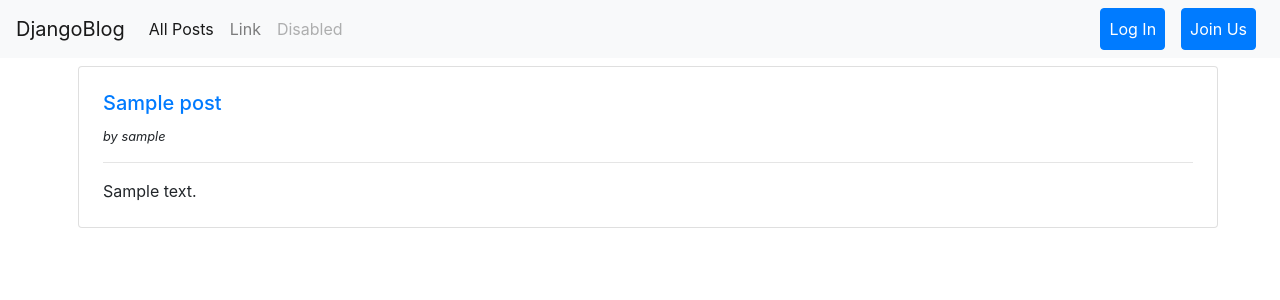
After one commit to mohit4/DjangoBlog, a Django app: page /home/list_posts/ in a window 1280 px wide. The commit adds this page. Shown: the top 300 px of the page. Run offline with Django 3.2, Linux system fonts and the light colour scheme; tables that the repository leaves empty hold one stand-in row (values such as "Sample post"); some libraries are stand-ins or nearby versions.

Commit message:
Added post : create, list and detail view

```diff
--- a/blog/urls.py
+++ b/blog/urls.py
@@ -7,5 +7,12 @@ from . import views
 app_name = 'blog'
 
 urlpatterns = [
+
     url(r'^$', views.IndexView.as_view(), name='index'),
+
+    url(r'^create_post/$', views.PostCreateView.as_view(), name='create_post'),
+
+    url(r'^list_posts/$', views.PostListView.as_view(), name='list_posts'),
+
+    url(r'^post_details/(?P<pk>[0-9]+)/$', views.PostDetailView.as_view(), name='post_details'),
 ]
--- a/blog/views.py
+++ b/blog/views.py
@@ -3,10 +3,50 @@ from __future__ import unicode_literals
 
 # django core
 from django.shortcuts import render
-from django.views.generic import TemplateView
+from django.core.urlresolvers import reverse_lazy
+from django.views.generic import TemplateView, CreateView, ListView, DetailView
+
+# user defined
+from .models import Post
 
 class IndexView(TemplateView):
     '''
     For homepage
     '''
     template_name = 'blog/index.html'
+
+#############################################
+# Model CRUD Views
+#############################################
+
+class PostCreateView(CreateView):
+    '''
+    For creating new post
+    '''
+    fields = ('title','text')
+    model  = Post
+    template_name = 'blog/post_create.html'
+    success_url = reverse_lazy('blog:index')
+
+    def form_valid(self, form):
+        form.instance.user = self.request.user
+        return super(PostCreateView, self).form_valid(form)
+
+#############################################
+
+class PostListView(ListView):
+    '''
+    For listing all posts
+    '''
+    context_object_name = 'posts'
+    model = Post
+    template_name = 'blog/post_list.html'
+
+#############################################
+
+class PostDetailView(DetailView):
+    '''
+    For displaying detailed view of the post
+    '''
+    model = Post
+    template_name = "blog/post_detail.html"
--- a/templates/base.html
+++ b/templates/base.html
@@ -24,7 +24,7 @@
         <div class="collapse navbar-collapse" id="navbarSupportedContent">
             <ul class="navbar-nav mr-auto">
             <li class="nav-item active">
-                <a class="nav-link" href="#">Home <span class="sr-only">(current)</span></a>
+                <a class="nav-link" href="{% url 'blog:list_posts' %}">All Posts</a>
             </li>
             <li class="nav-item">
                 <a class="nav-link" href="#">Link</a>
@@ -44,7 +44,7 @@
                         {{user.username}}
                         </a>
                         <div class="dropdown-menu dropdown-menu-right" aria-labelledby="navbarDropdown">
-                        <a class="dropdown-item" href="#">Action</a>
+                        <a class="dropdown-item" href="{% url 'blog:create_post' %}">New Post</a>
                         <a class="dropdown-item" href="#">Another action</a>
                         <div class="dropdown-divider"></div>
                         <a class="dropdown-item" href="{% url 'account:logout' %}">Sign Out</a>
--- /dev/null
+++ b/templates/blog/post_list.html
@@ -0,0 +1,19 @@
+{% extends "base.html" %}
+
+{% block contents %}
+
+    <div class="container">
+        {% for post in posts %}
+        <div class="row">
+            <div class="col-md-12 card m-2 p-4">
+                <h5 class="card-title"><a href="{% url 'blog:post_details' pk=post.pk %}">{{ post.title }}</a></h5>
+                <small><em>by {{ post.user.username }}</em></small>
+                <hr>
+                <p class="card-text">{{ post.text }}</p>
+            </div>
+        </div>
+        {% endfor %}
+    </div>
+
+
+{% endblock contents %}
```
Also changed, not shown: templates/blog/post_create.html (added, +25 -0 lines), templates/blog/post_detail.html (added, +15 -0 lines).
